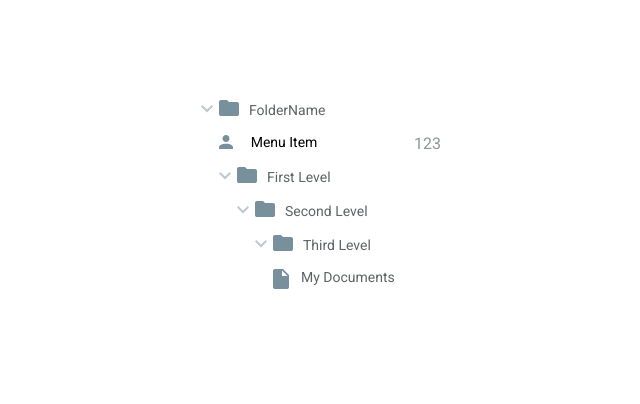
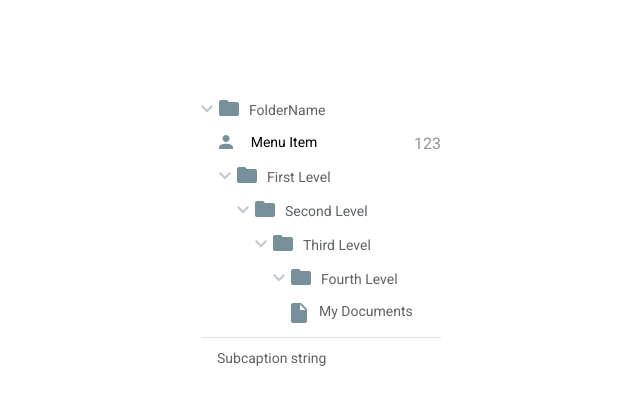
Before and after one commit to oleg-an/axes-pro, a Next.js app: page / in a window 1280 px wide. Shown: the top 404 px of the page, without its empty margins (319-959 px from the left). Built offline with nearby package versions, Linux system fonts and the light colour scheme.

Commit message:
styles update

```diff
--- a/pages/index.tsx
+++ b/pages/index.tsx
@@ -9,11 +9,15 @@ export default function Home() {
                 <Folder title="First Level">
                     <Folder title="Second Level">
                         <Folder title="Third Level">
-                            <File title="My Documents"/>
+                            <Folder title="Fourth Level">
+                                <File title="My Documents"/>
+                            </Folder>
                         </Folder>
                     </Folder>
                 </Folder>
             </Folder>
+            <div className={styles.line} />
+            <div className={styles.subcaption}>Subcaption string</div>
         </div>
     )
 }
--- a/styles/Home.module.css
+++ b/styles/Home.module.css
@@ -3,3 +3,15 @@
     width: 240px;
     padding-top: 100px;
 }
+
+.line {
+    background: #E3E5E5;
+    height: 1px;
+    margin-top: 10px;
+}
+
+.subcaption {
+    color: #5E6366;
+    font-size: 14px;
+    padding: 12px 16px;
+}
```
